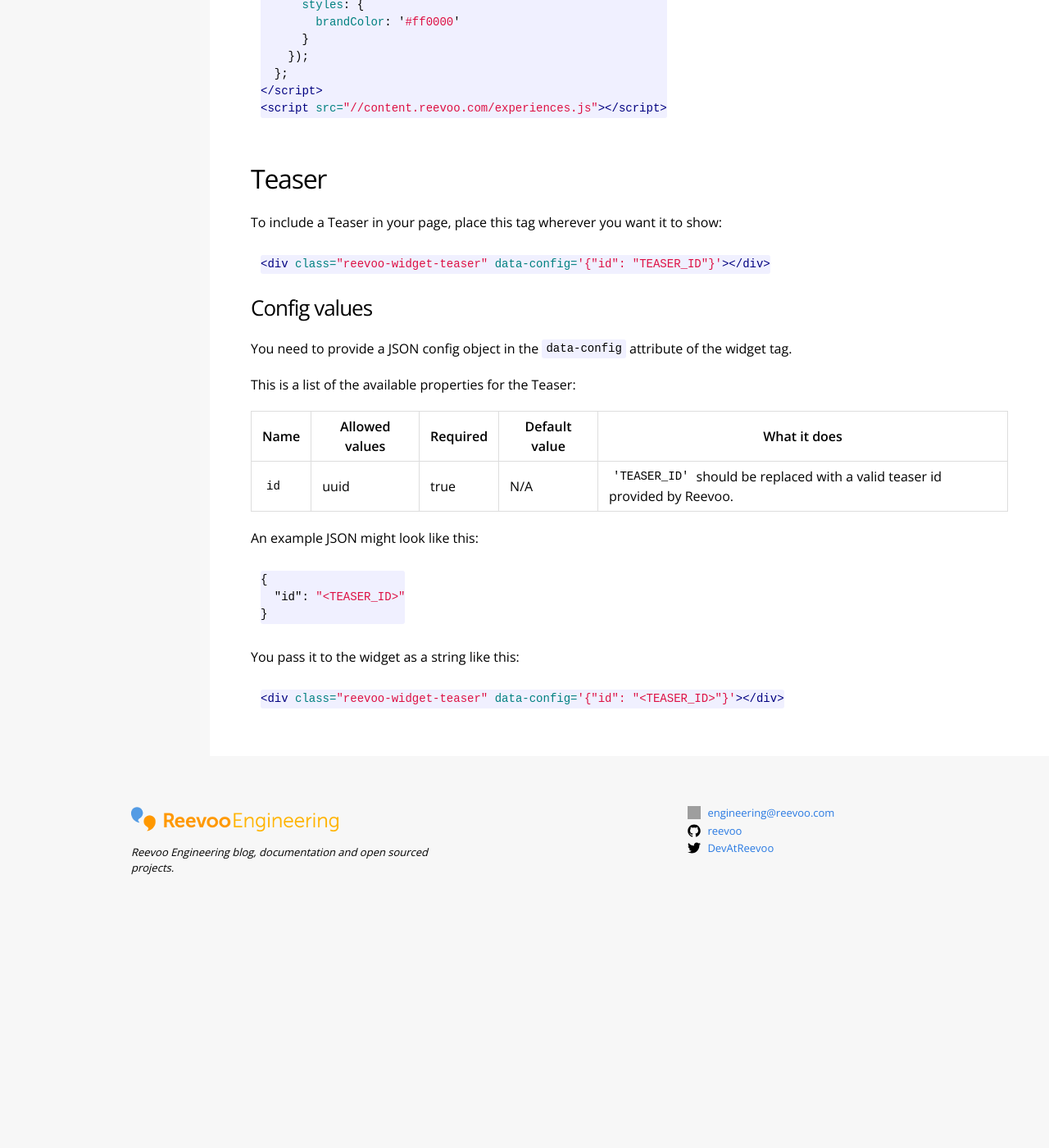
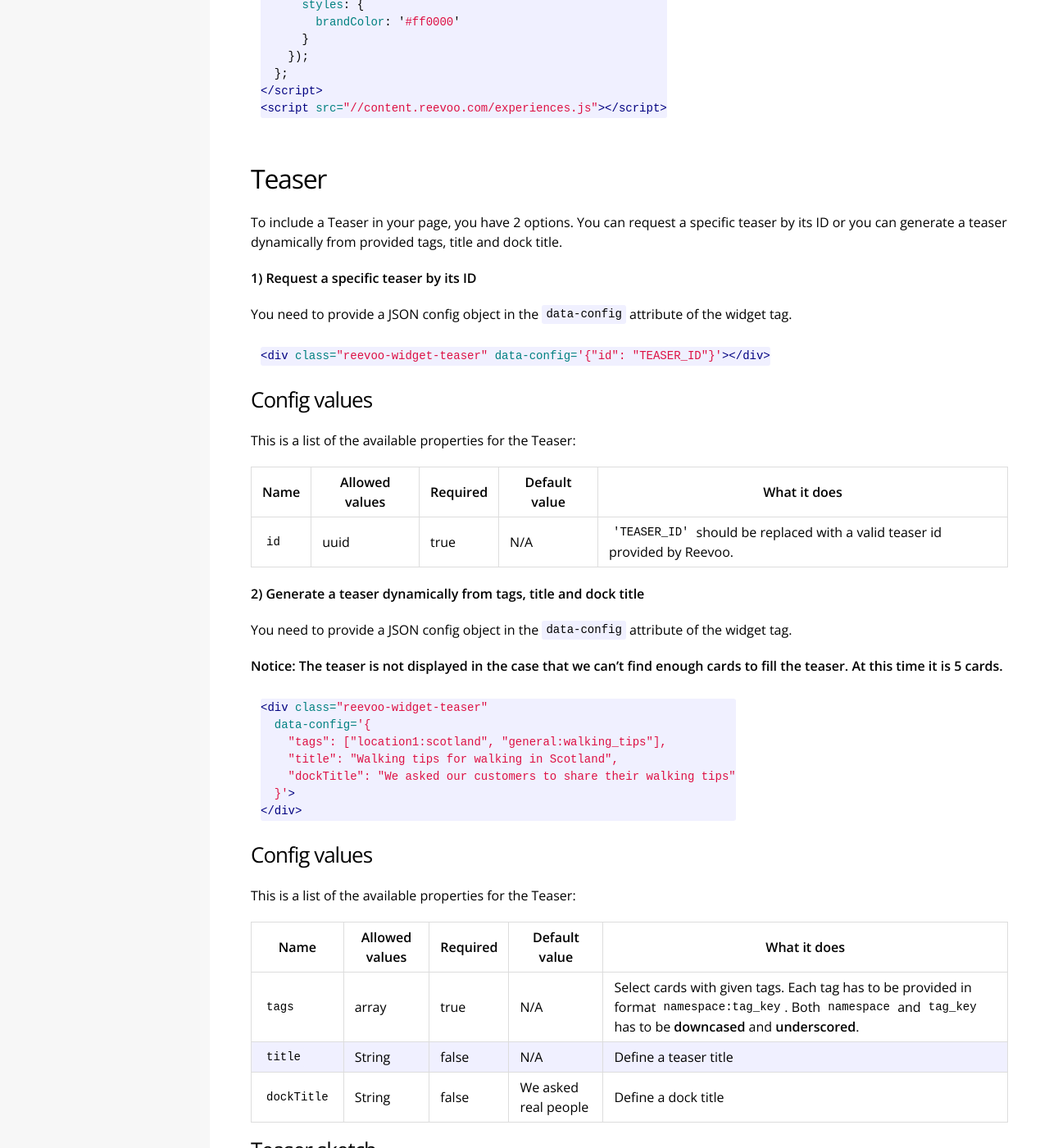
Before and after one commit to reevoo/reevoo.github.io, a Jekyll site: the page built from docs/experiences/experiences-getting-started.markdown, in a window 1280 px wide and 1400 px high, scrolled down 1916 px. Shown: the whole window at 82% size. Built offline with Jekyll 4.4.1, drawn with Linux system fonts in a browser that asks for light colours; before the commit the page ends 3025 px from its top, so only the background shows below that; grey boxes are pictures that could not be loaded.

Commit message:
Add documentation for dynamically generated teasers
- task: https://reevoo.atlassian.net/browse/EX-345

````diff
--- a/docs/experiences/experiences-getting-started.markdown
+++ b/docs/experiences/experiences-getting-started.markdown
@@ -81,15 +81,17 @@
 
 ## Teaser
 
-To include a Teaser in your page, place this tag wherever you want it to show:
+To include a Teaser in your page, you have 2 options. You can request a specific teaser by its ID or you can generate a teaser dynamically from provided tags, title and dock title.
+
+**1) Request a specific teaser by its ID**
+
+You need to provide a JSON config object in the `data-config` attribute of the widget tag.
 
 ```html
 <div class="reevoo-widget-teaser" data-config='{"id": "TEASER_ID"}'></div>
 ```
 
 ### Config values
-
-You need to provide a JSON config object in the `data-config` attribute of the widget tag.
 
 This is a list of the available properties for the Teaser:
 
@@ -98,16 +100,35 @@
 |------|----------------|----------|---------------|--------------|
 | `id` | uuid | true | N/A | `'TEASER_ID'` should be replaced with a valid teaser id provided by Reevoo. |
 
-An example JSON might look like this:
 
-```json
-{
-  "id": "<TEASER_ID>"
-}
+
+**2) Generate a teaser dynamically from tags, title and dock title**
+
+You need to provide a JSON config object in the `data-config` attribute of the widget tag.
+
+**Notice: The teaser is not displayed in the case that we can't find enough cards to fill the teaser. At this time it is 5 cards.**
+
+```html
+<div class="reevoo-widget-teaser"
+  data-config='{
+    "tags": ["location1:scotland", "general:walking_tips"],
+    "title": "Walking tips for walking in Scotland",
+    "dockTitle": "We asked our customers to share their walking tips"
+  }'>
+</div>
 ```
 
-You pass it to the widget as a string like this:
+### Config values
 
-```html
-<div class="reevoo-widget-teaser" data-config='{"id": "<TEASER_ID>"}'></div>
-```
+This is a list of the available properties for the Teaser:
+
+{: .documentation-table}
+| Name | Allowed values | Required | Default value | What it does |
+|------|----------------|----------|---------------|--------------|
+| `tags` | array | true | N/A | Select cards with given tags. Each tag has to be provided in format `namespace:tag_key`. Both `namespace` and `tag_key` has to be **downcased** and **underscored**. |
+| `title` | String | false | N/A | Define a teaser title |
+| `dockTitle` | String | false | We asked real people | Define a dock title |
+
+### Teaser sketch
+
+[![Teaser sketch](/images/teaser_sketch.svg)](/images/teaser_sketch.svg)
````
Also changed, not shown: images/teaser_sketch.svg (added).
